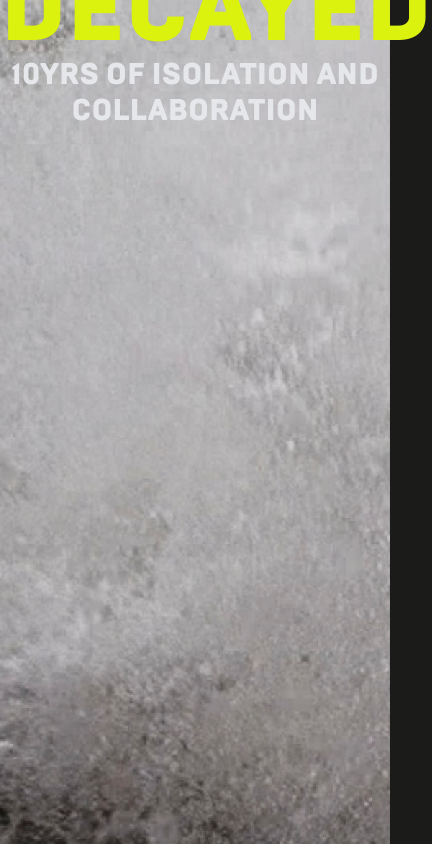
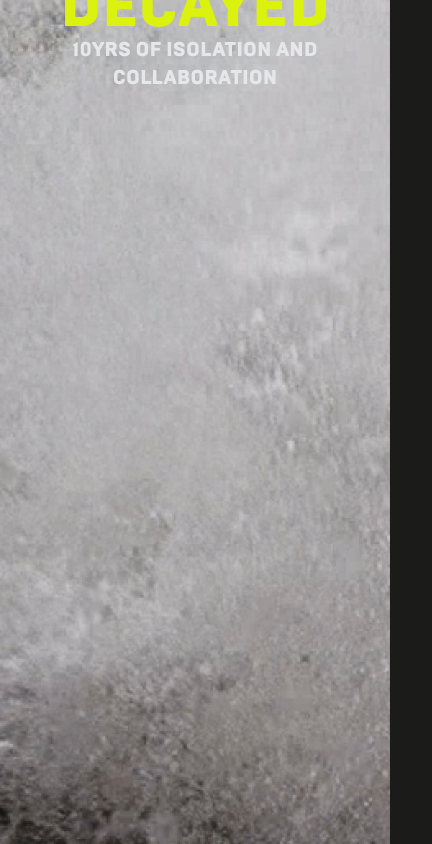
Before and after one commit to roomofwires/roomofwires.com, an Astro site: page /decayed in a window 390 px wide. Shown: the whole page, 432 px wide, since content can reach past the window. Built offline with nearby package versions, Linux system fonts and the light colour scheme; Astro itself is replaced by a stand-in of ours.

Commit message:
Better scaling for screen size

```diff
--- a/src/pages/decayed.astro
+++ b/src/pages/decayed.astro
@@ -11,9 +11,11 @@ import Layout from "../layouts/Layout.astro";
         class="h-full w-full flex items-center justify-center text-lime brutal"
       >
         <div class="">
-          <div class="absolute text-center inset-x-0 -top-10">
-            <h1 class="text-8xl">DECAYED</h1>
-            <p class="text-3xl text-gray-200">
+          <div
+            class="absolute text-center inset-x-0 lg:-top-10 md:-top-8 -top-6"
+          >
+            <h1 class="lg:text-8xl md:text-7xl text-6xl">DECAYED</h1>
+            <p class="lg:text-3xl md:text-2xl text-xl text-gray-200">
               10YRS OF ISOLATION AND COLLABORATION
             </p>
           </div>
```
